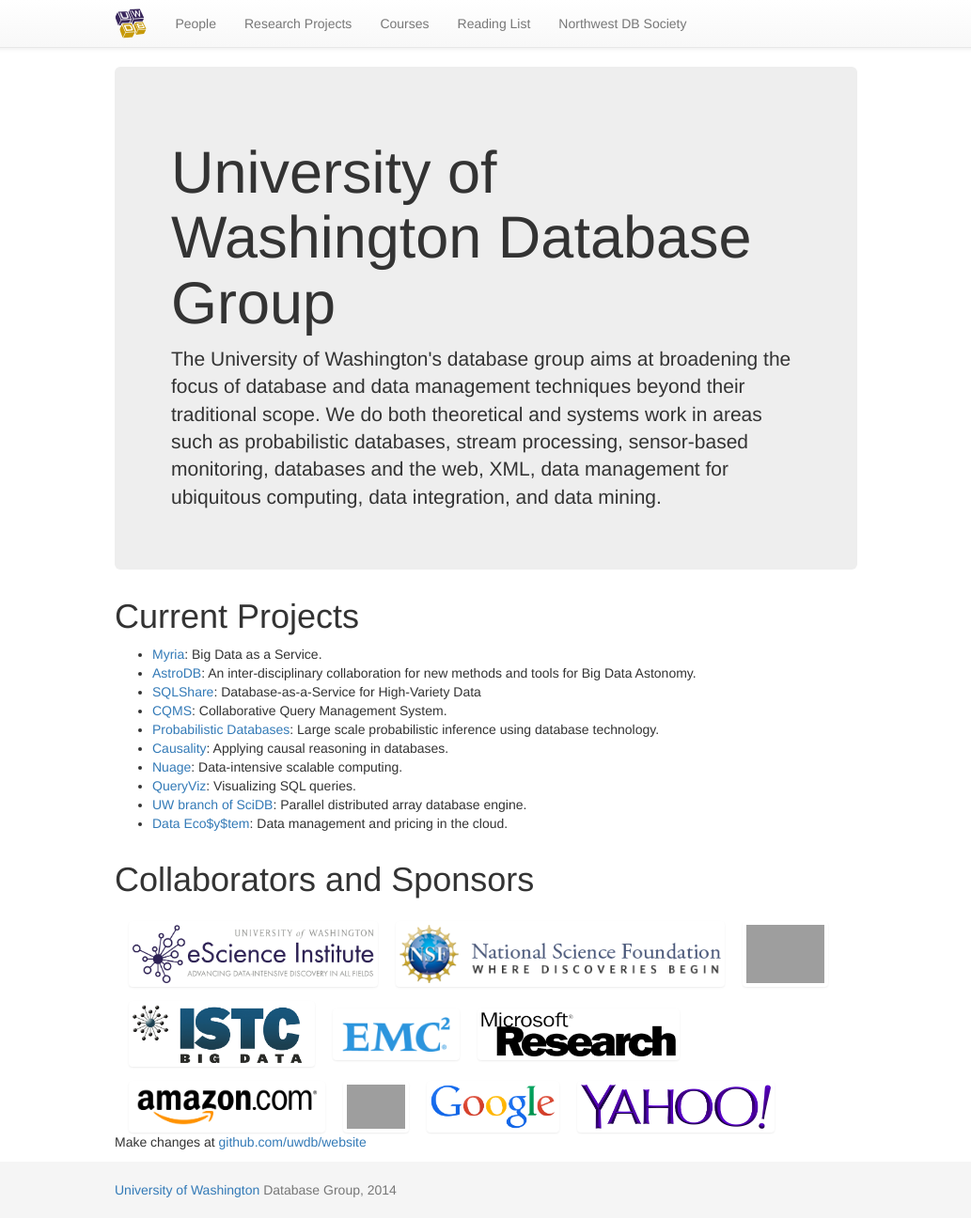
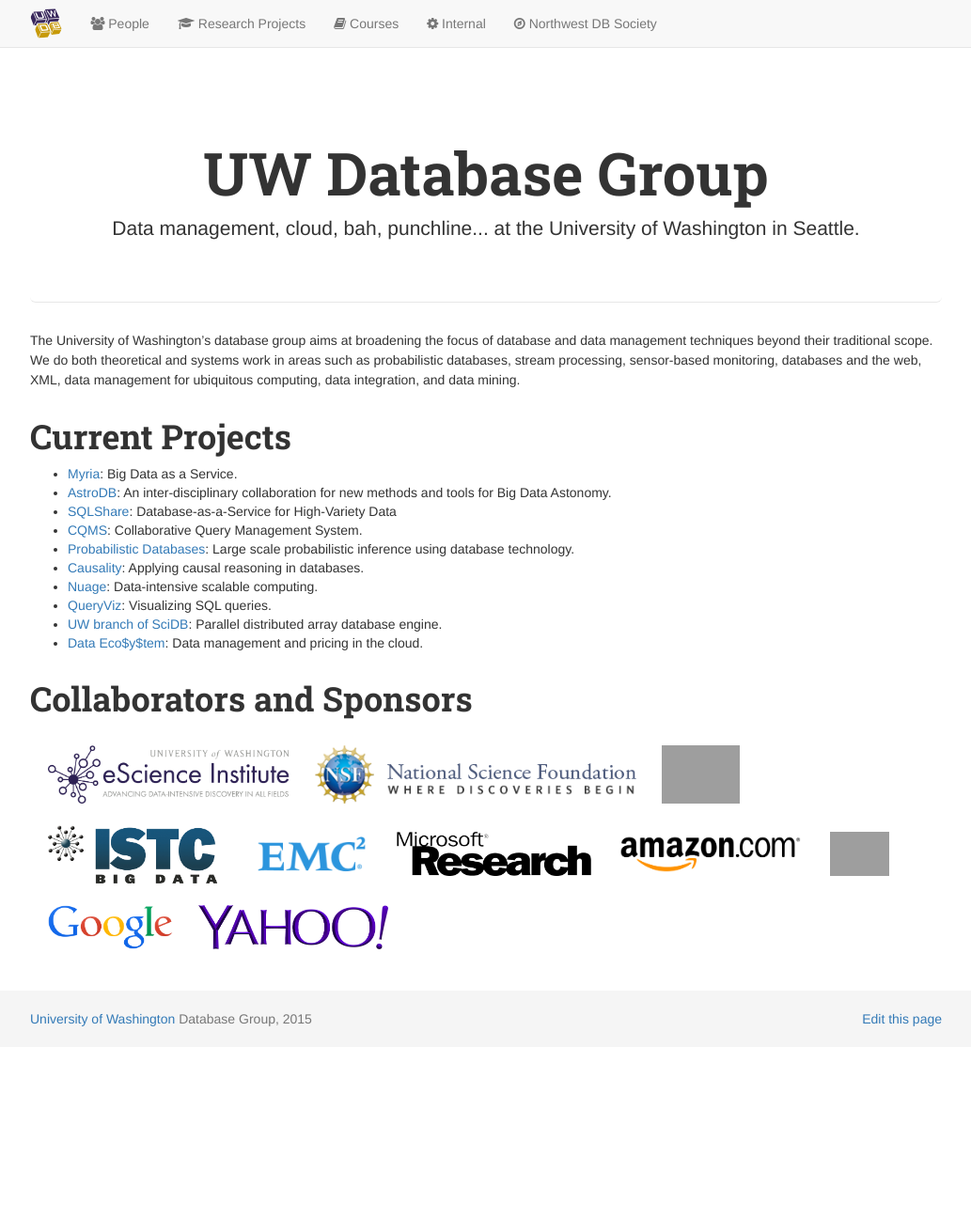
Before and after one commit to uwdb/website, a Jekyll site: the page built from index.markdown, in a window 1280 px wide. Shown: the whole page at 94% size, without its empty margins (123-1156 px from the left). Built offline with Jekyll 4.4.1, drawn with Linux system fonts in a browser that asks for light colours; nearby versions of some CDN libraries; Markdown is read by kramdown in place of the engine named in the settings; after the commit the page ends 1115 px from its top, so only the background shows below that.

Commit message:
Major style overhaul of website.

```diff
--- a/_includes/pages_list
+++ b/_includes/pages_list
@@ -1,19 +1,19 @@
 <li {% if page.id == 'people' %}class="active"{% endif %}>
-  <a href="{{ site.baseurl }}/people.html">People</a>
+  <a href="{{ site.baseurl }}/people.html"><i class="fa fa-users"></i> People</a>
 </li>
 
 <li {% if page.id == 'projects' %}class="active"{% endif %}>
-  <a href="{{ site.baseurl }}/projects.html">Research Projects</a>
+  <a href="{{ site.baseurl }}/projects.html"><i class="fa fa-graduation-cap"></i> Research Projects</a>
 </li>
 
 <li {% if page.id == 'courses' %}class="active"{% endif %}>
-  <a href="{{ site.baseurl }}/courses.html">Courses</a>
+  <a href="{{ site.baseurl }}/courses.html"><i class="fa fa-book"></i> Courses</a>
 </li>
 
-<li {% if page.id == 'readinglist' %}class="active"{% endif %}>
-  <a href="{{ site.baseurl }}/readinglist.html">Reading List</a>
+<li {% if page.id == 'internal' %}class="active"{% endif %}>
+  <a href="{{ site.baseurl }}/internal.html"><i class="fa fa-cog"></i> Internal</a>
 </li>
 
 <li {% if page.id == 'uwds' %}class="active"{% endif %}>
-  <a href="{{ site.baseurl }}/uwds.html">Northwest DB Society</a>
+  <a href="{{ site.baseurl }}/uwds.html"><i class="fa fa-compass"></i> Northwest DB Society</a>
 </li>
--- a/_layouts/default.html
+++ b/_layouts/default.html
@@ -11,7 +11,7 @@
 
       <!-- Custom CSS -->
       <link rel="stylesheet" href="//netdna.bootstrapcdn.com/bootstrap/3.3.2/css/bootstrap.min.css">
-      <link rel="stylesheet" href="//netdna.bootstrapcdn.com/bootstrap/3.3.2/css/bootstrap-theme.min.css">
+      <link rel="stylesheet" href="//maxcdn.bootstrapcdn.com/font-awesome/4.3.0/css/font-awesome.min.css">
       <link rel="stylesheet" href="{{ site.baseurl}}/css/main.css">
 
       <link rel="shortcut icon" href="{{ site.baseurl}}/favicon.ico" />
@@ -39,16 +39,19 @@
       </div>
     </div>
 
-    <div class="container">
+    <div class="container content">
       {{ content }}
     </div>
 
     <div id="footer">
       <div class="container">
-        <p class="text-muted credit"><a href="http://www.washington.edu/">University of Washington</a> Database Group, 2014</p>
+        {% assign filename = page.url | replace_first: '/', '' | replace: '/', '-'  | replace: '.html', '.markdown' %}
+        <p class="text-muted credit">
+          <a href="http://www.washington.edu/">University of Washington</a> Database Group, 2015
+          <a href="https://github.com/uwdb/website/blob/gh-pages/{{filename}}" class="pull-right">Edit this page</a>
+        </p>
       </div>
     </div>
-
     <script src="https://code.jquery.com/jquery-2.1.0.min.js"></script>
     <script src="//netdna.bootstrapcdn.com/bootstrap/3.2.0/js/bootstrap.min.js"></script>
     <script type="text/javascript">
--- a/css/main.css
+++ b/css/main.css
@@ -1,3 +1,5 @@
+@import url(https://fonts.googleapis.com/css?family=Roboto+Slab:400,700);
+
 html {
   position: relative;
   min-height: 99%;
@@ -11,12 +13,18 @@
 /* Customize container */
 @media (min-width: 768px) {
   .container {
-    max-width: 820px;
+    max-width: 1000px;
   }
 }
 
 p {
 	line-height: 1.5em;
+}
+
+h1,h2,h3,h4,h5,h6,.h1,.h2,.h3,.h4,.h5,.h6 {
+  font-family: 'Roboto Slab';
+  font-style: normal;
+  font-weight: 700;
 }
 
 h1 {
@@ -30,6 +38,16 @@
 img.logo {
 	height: 32px;
 	margin-top: -6px;
+}
+
+.jumbotron {
+  text-align: center;
+  border-bottom: 1px solid #E7E7E7;
+  background: transparent;
+}
+
+.content {
+  padding-bottom: 40px;
 }
 
 .container .credit {
--- a/index.markdown
+++ b/index.markdown
@@ -6,12 +6,14 @@
 ---
 
 <div class="jumbotron">
-	<h1>University of Washington Database Group</h1>
+	<h1>UW Database Group</h1>
 
 	<p class="lead">
-		The University of Washington's database group aims at broadening the focus of database and data management techniques beyond their traditional scope.  We do both theoretical and systems work in areas such as probabilistic databases, stream processing, sensor-based monitoring, databases and the web, XML, data management for ubiquitous computing, data integration, and data mining.
+		Data management, cloud, bah, punchline... at the University of Washington in Seattle.
 	</p>
 </div>
+
+The University of Washington's database group aims at broadening the focus of database and data management techniques beyond their traditional scope.  We do both theoretical and systems work in areas such as probabilistic databases, stream processing, sensor-based monitoring, databases and the web, XML, data management for ubiquitous computing, data integration, and data mining.
 
 # Current Projects
 
@@ -71,6 +73,3 @@
     </a>
 
 </div>
-
-
-Make changes at [github.com/uwdb/website](https://github.com/uwdb/website)
```
Also changed, not shown: internal.markdown (added, +10 -0 lines), readinglist.markdown (deleted, +0 -8 lines).
